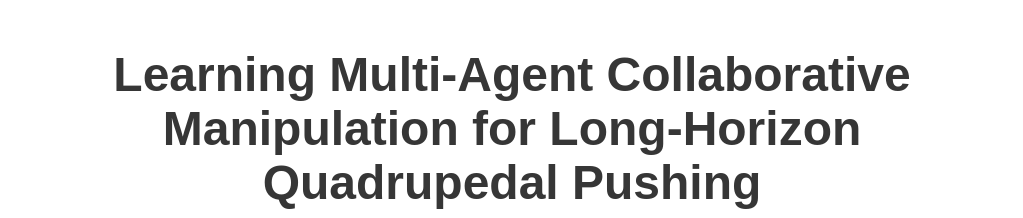
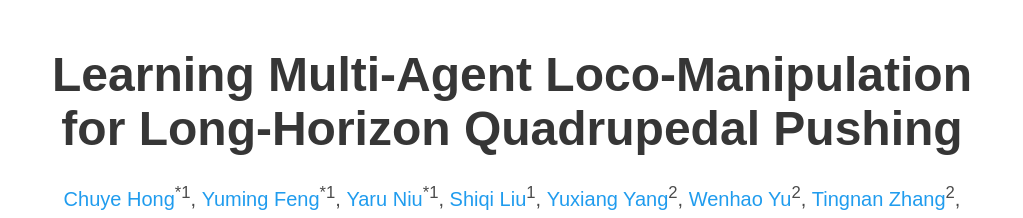
Before and after one commit to collaborative-mapush/collaborative-mapush.github.io, a plain HTML site: page index.html in a window 1280 px wide. Shown: the top 218 px of the page, without its empty margins (128-1151 px from the left). Drawn offline with nearby package versions, Linux system fonts and the light colour scheme; some icons are missing; a web font is replaced by a local one.

Commit message:
update title

```diff
--- a/index.html
+++ b/index.html
@@ -49,7 +49,7 @@
     <div class="container is-max-desktop">
       <div class="columns is-centered">
         <div class="column has-text-centered">
-          <h1 class="title is-1 publication-title">Learning Multi-Agent Collaborative Manipulation for Long-Horizon Quadrupedal Pushing</h1>
+          <h1 class="title is-1 publication-title">Learning Multi-Agent Loco-Manipulation for Long-Horizon Quadrupedal Pushing</h1>
           <div class="is-size-5 publication-authors">
             <span class="author-block">
               <a >Chuye Hong</a><sup>*</sup><sup>1</sup>,</span>
```
